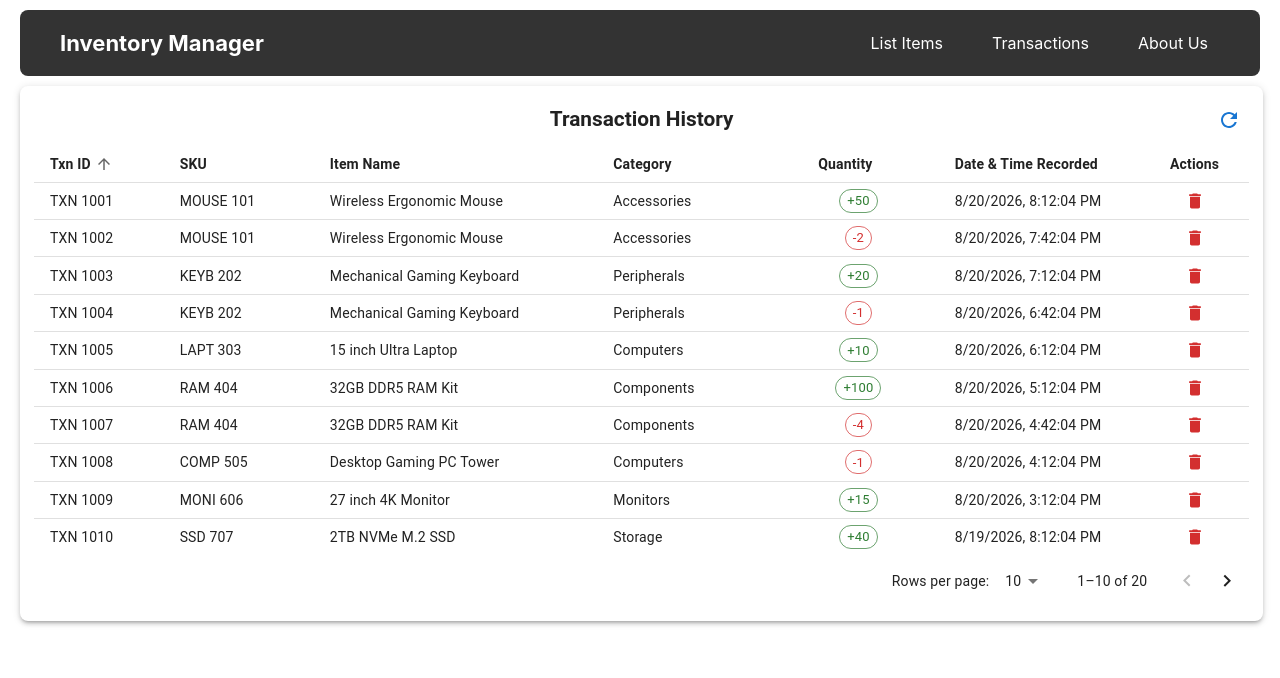
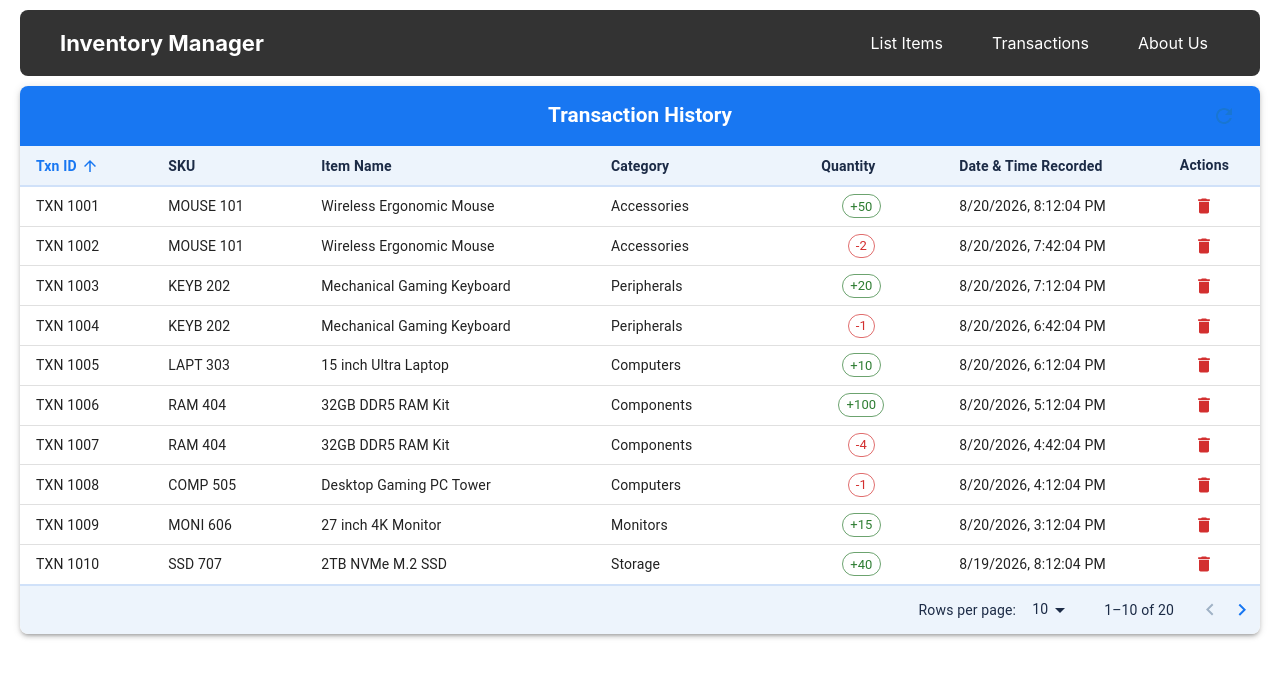
Before and after one commit to scotthancock03/CS452-project, a React (Create React App) app in the folder frontend/: page /transactions in a window 1280 px wide. Shown: the top 678 px of the page. Built offline with nearby package versions, Linux system fonts and the light colour scheme.

Commit message:
styling transaction changes

```diff
--- a/frontend/src/components/transactions/Transactions.jsx
+++ b/frontend/src/components/transactions/Transactions.jsx
@@ -175,6 +175,7 @@ export default function Transactions() {
               setRowsPerPage(parseInt(e.target.value, 10));
               setPage(0);
             }}
+            sx={styles.paginationBar}
           />
         </>
       )}
--- a/frontend/src/components/transactions/Transactions.styles.js
+++ b/frontend/src/components/transactions/Transactions.styles.js
@@ -2,16 +2,22 @@ import { visuallyHidden } from '@mui/utils';
 
 export const styles = {
   paperContainer: {
-    p: 1.75,
+    p: 0, // Removes outer inner whitespace completely
     borderRadius: 2,
-    width: '98%',
+    width: '100%',
     margin: '0 auto',
+    overflow: 'hidden', // Keeps header/footer rounded corners matching the container
   },
   headerBox: {
     display: 'flex',
     justifyContent: 'space-between',
     alignItems: 'center',
-    mb: 0.75,
+    mb: 0,
+    backgroundColor: '#1877F2', // Facebook Primary Blue
+    color: '#ffffff',
+    py: 1.25,
+    px: 2, // Matches internal padding so text aligns flush with table bounds
+    borderRadius: 0, // Border radius handled by paperContainer overflow:hidden
   },
   headerSpacer: {
     width: 40,
@@ -21,34 +27,79 @@ export const styles = {
     textAlign: 'center',
     flexGrow: 1,
     fontSize: '1.3rem',
+    color: '#ffffff',
   },
   tableContainer: {
     width: '100%',
     maxWidth: '100%',
-    maxHeight: '65vh', // Restricts container height to enable internal scroll
-    overflowY: 'auto',
+    height: 'auto', // Lets container grow dynamically with rows
+    overflowY: 'auto', // Scrollbar will only appear if rows exceed outer layout height
   },
   tableHeader: {
+    backgroundColor: '#EDF4FC', // Soft slate ice-blue header
     '& th': {
-      backgroundColor: (theme) => theme.palette.background.paper, // Keeps sticky header background opaque
+      backgroundColor: '#EDF4FC',
+      color: '#1C2B46',          // Dark contrast text for readability
+    },
+    '& .MuiTableSortLabel-root': {
+      color: '#1C2B46 !important',
+      '&:hover': {
+        color: '#1877F2 !important',
+      },
+      '&.Mui-active': {
+        color: '#1877F2 !important',
+        '& .MuiTableSortLabel-icon': {
+          color: '#1877F2 !important',
+        },
+      },
     },
   },
   tableHeaderCell: {
     fontWeight: 'bold',
     position: 'relative',
     userSelect: 'none',
-    py: 0.65,
+    py: 0.85,
     whiteSpace: 'nowrap',
     overflow: 'hidden',
     textOverflow: 'ellipsis',
+    borderBottom: '2px solid #D0E1F9',
   },
   tableRow: {
     '&:last-child td, &:last-child th': { border: 0 },
     '& td, & th': {
-      py: 0.4,
+      py: 0.55,
       whiteSpace: 'nowrap',
       overflow: 'hidden',
       textOverflow: 'ellipsis',
+    },
+    '&:hover': {
+      backgroundColor: '#F7FAFC',
+    },
+  },
+  paginationBar: {
+    backgroundColor: '#EDF4FC', // Seamlessly matches the table header
+    borderTop: '2px solid #D0E1F9',
+    color: '#1C2B46',
+    borderRadius: '0 0 8px 8px',
+    mb: 0,
+    pb: 0.75, // Tiny amount of bottom padding for visual balance
+    '& .MuiTablePagination-root': {
+      p: 0,
+      m: 0,
+    },
+    '& .MuiTablePagination-toolbar': {
+      minHeight: '44px',
+      py: 0,
+    },
+    '& .MuiTablePagination-selectLabel, & .MuiTablePagination-displayedRows, & .MuiTablePagination-select, & .MuiTablePagination-selectIcon': {
+      color: '#1C2B46',
+    },
+    '& .MuiIconButton-root': {
+      color: '#1877F2',
+      p: 0.5,
+      '&.Mui-disabled': {
+        color: '#A0B2C6',
+      },
     },
   },
   loadingBox: {
@@ -74,7 +125,7 @@ export const styles = {
     userSelect: 'none',
     touchAction: 'none',
     '&:hover, &:active': {
-      backgroundColor: 'primary.main',
+      backgroundColor: '#1877F2',
     },
   },
   visuallyHidden: visuallyHidden,
```
